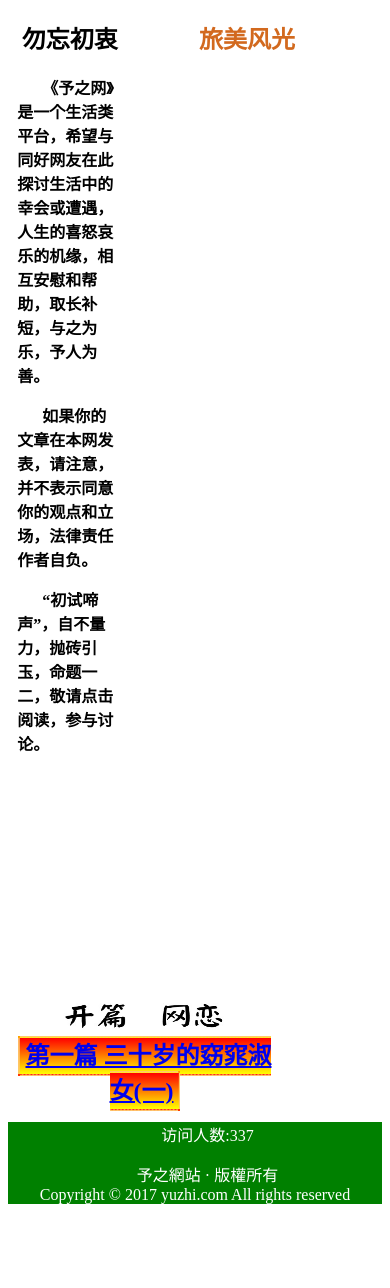
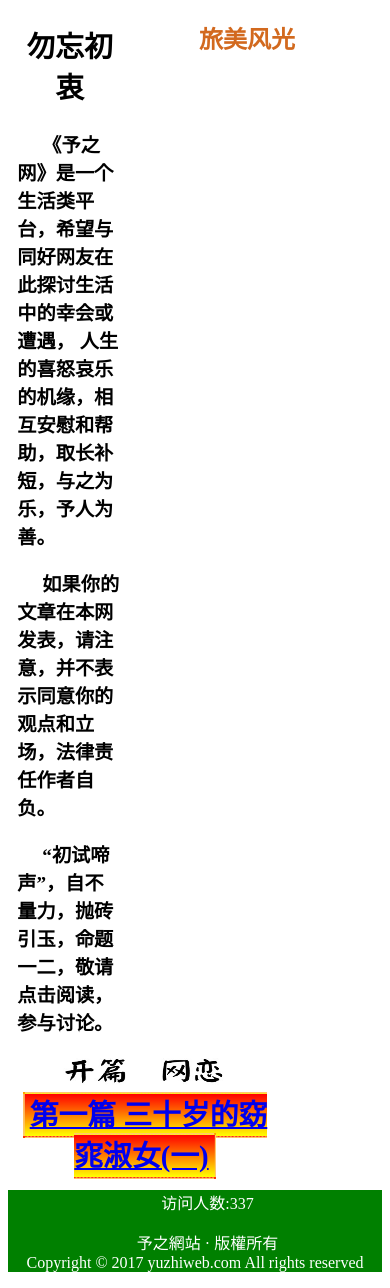
Before and after one commit to rnsun89/YuZhi, a PHP site: page / in a window 390 px wide. Shown: the part 192-1480 px from the top of the page. Before the commit the page ends 1396 px from the top, so only its background shows below. Run offline with PHP 8.4, Linux system fonts and the light colour scheme; some libraries are stand-ins or nearby versions.

Commit message:
UpdateFooter

```diff
--- a/daily.html
+++ b/daily.html
@@ -58,7 +58,7 @@
 
 
 		<footer>
-			<p>予之網站 · 版權所有 <br>Copyright © 2017 yuzhi.com All rights reserved</p>
+			<p>予之網站 · 版權所有 <br>Copyright © 2017 yuzhiweb.com All rights reserved</p>
 		</footer>
 
 		<script src="https://code.jquery.com/jquery-3.2.1.min.js"></script>
--- a/index.html
+++ b/index.html
@@ -6,9 +6,12 @@
 		<meta http-equiv="Content-type" content="text/html; charset=utf-8">
         <meta name="description" content="《予之网》是一个生活类平台，希望与同好网友在此探讨生活中的幸会或遭遇， 人生的喜怒哀乐的机缘，相互安慰和帮助，取长补短，与之为乐，予人为善。">
         <meta http-equiv="X-UA-Compatible" content="IE=edge">
+		<meta name="viewport" content="width=device-width, initial-scale=1.0">
 		<meta name="keywords" content="yuzhi,yuzhi.com,yuzhi.herokuapp.com,予之,予之网,予之網,網戀,网恋,厚君">
 		<meta name="robots" content="all">
         <link href="style.css" rel="stylesheet" type="text/css">
+
+
         <!--[if lt IE9]>
             <script scr="https://cdnjs.cloudflare.com/ajax/libs/html5shiv/3.7.3/html5shiv.min.js"></script>
         <![endif]-->
@@ -69,7 +72,7 @@
 
 		<footer>
 			<div><p id='visitcnt'></p></div>
-			<div><p>予之網站 · 版權所有 <br>Copyright © 2017 yuzhi.com All rights reserved</p></div>
+			<div><p>予之網站 · 版權所有 <br>Copyright © 2017 yuzhiweb.com All rights reserved</p></div>
 		</footer>
 
 		<script src="https://code.jquery.com/jquery-3.2.1.min.js"></script>
--- a/profile.html
+++ b/profile.html
@@ -111,7 +111,7 @@
 
 	<footer>
 
-	予之網站 · 版權所有 <br>Copyright © 2017 yuzhi.com All rights reserved
+	予之網站 · 版權所有 <br>Copyright © 2017 yuzhiweb.com All rights reserved
 
 	</footer>
 
--- a/style.css
+++ b/style.css
@@ -153,18 +153,8 @@ p {
 
 }
 
-/*.footer_bottom{
-	width:100%;
-	height:60px;
-	background:#6cf;
-	position: bottom
-   left: 0;
-   bottom: 0;
-   width: 100%;
-   background-color: red;
-   color: white;
-   text-align: center;
-   clear: both;
-
-
-}*/
+@media screen and (max-width: 480px) {
+	.index-section {
+		font-size: larger;
+	}
+}
--- a/wanglian.html
+++ b/wanglian.html
@@ -68,7 +68,7 @@
 
 	</main>
 	<footer>
-		<p>予之網站 · 版權所有 <br>Copyright © 2017 yuzhi.com All rights reserved</p>
+		<p>予之網站 · 版權所有 <br>Copyright © 2017 yuzhiweb.com All rights reserved</p>
 	</footer>
 
 	<script src="https://code.jquery.com/jquery-3.2.1.min.js"></script>
```
